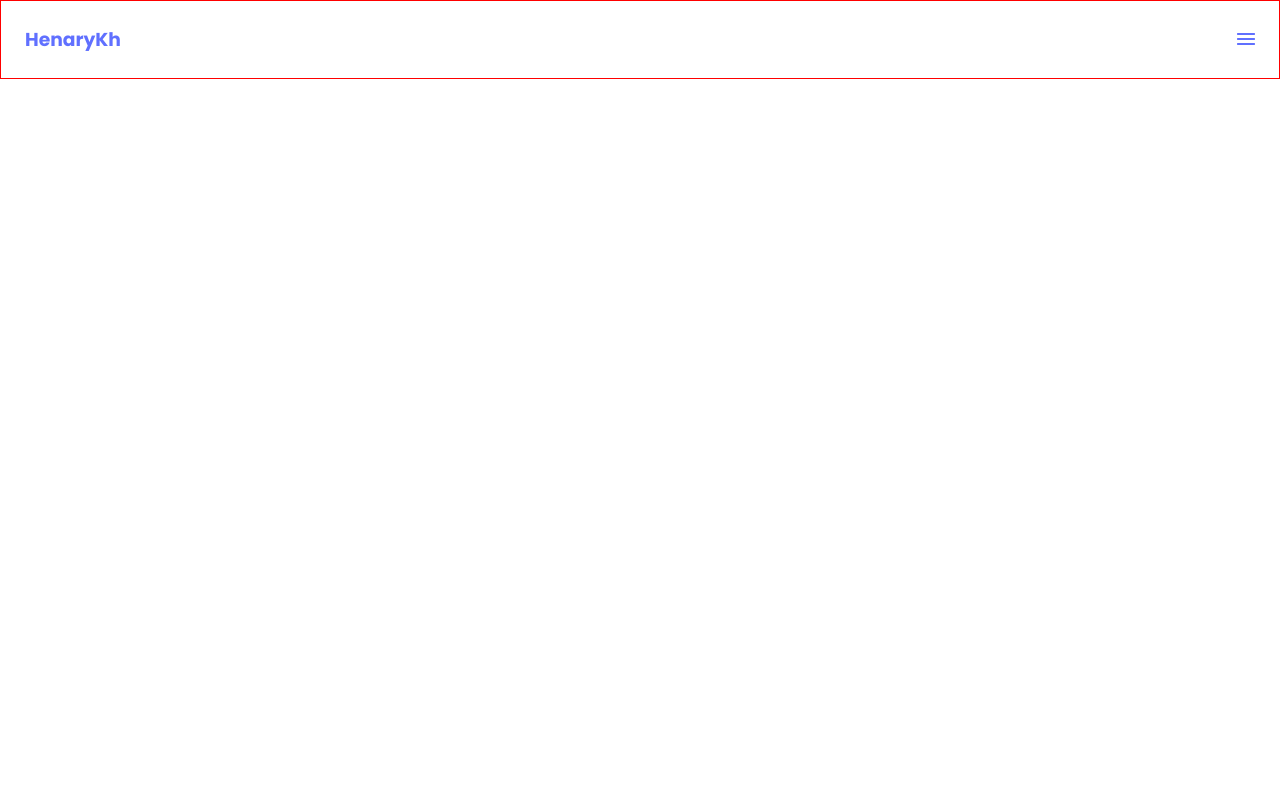
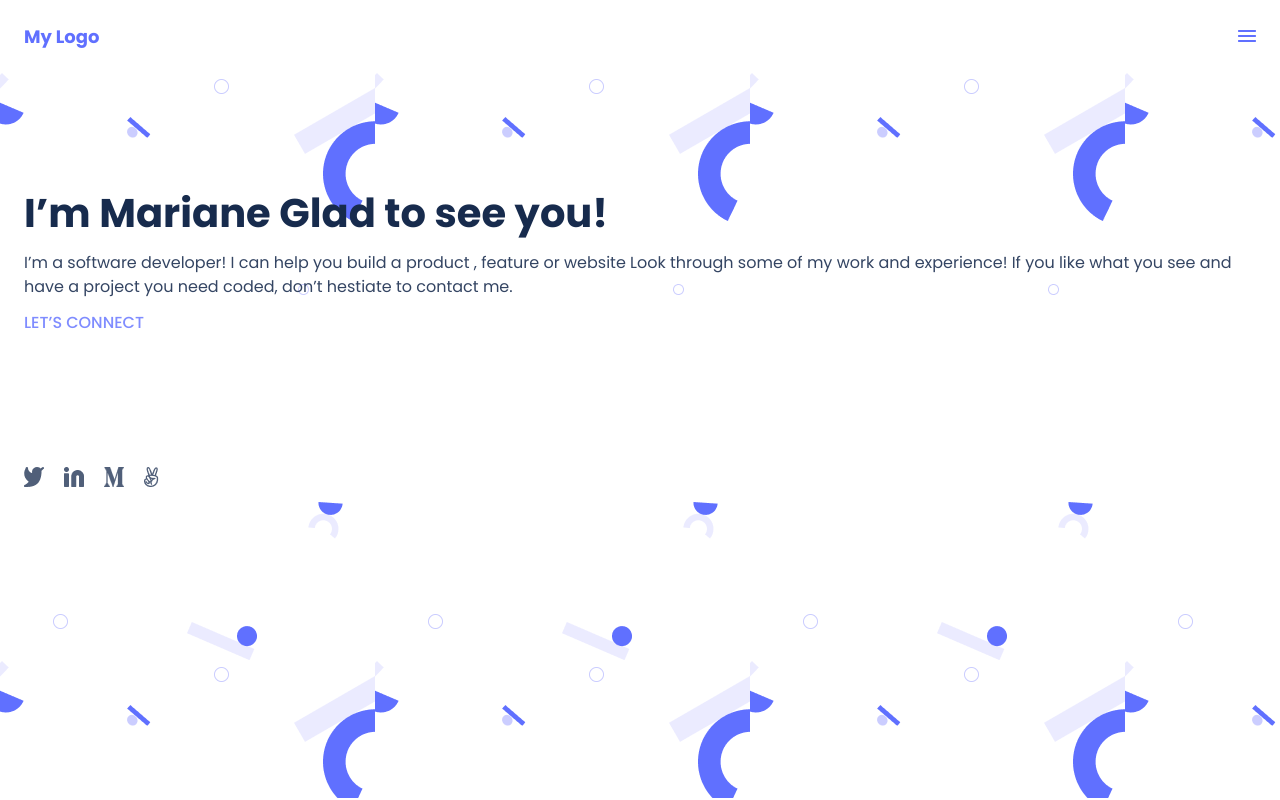
Before and after one commit to HenaryKhuraijam/portfolio, a website: page index.html in a window 1280 px wide. Drawn offline with Linux system fonts and the light colour scheme.

Commit message:
Add Section and Css

```diff
--- a/index.html
+++ b/index.html
@@ -12,13 +12,31 @@
 <body>
     <header>
         <div >
-            <h3>HenaryKh</h3>
+            <h1 class="brand">My Logo</h1>
         </div>
         <nav>
-            <img src="images/menuIcon.png" alt=" menu">
+            <img class="menuIcon" src="images/menuIcon.png" alt=" menu">
         </nav>
     </header>
-    <main></main>
+    <main>
+        <section class="headline">
+            <h2 class="introduce">I’m Mariane
+                Glad to see you!</h2>
+             <p class="discription">I’m a software developer! I can help you build a product , feature or website Look through some of my work and experience! If you like what you see and have a project you need coded, don’t hestiate to contact me.</p>
+             <p class="contact">LET’S CONNECT</p>
+
+             <ul class="social-connection">
+                <img src="images/twiter.png" alt="twiter">
+                <img src="images/Linkedin icon.png" alt="Linkedin">
+                <img src="images/M.png" alt="M">
+                <img src="images/V.png" alt="V">
+
+        </ul>
+
+        </section>
+
+
+    </main>
     <footer></footer>
 </body>
 </html>
--- a/style.css
+++ b/style.css
@@ -13,7 +13,6 @@ header {
   align-items: center;
   color: #6070ff;
   padding: 24px;
-  border: 1px solid red;
 }
 
 .brand {
@@ -23,3 +22,49 @@ header {
   letter-spacing: 0;
   text-align: center;
 }
+
+.headline {
+  background-image: url("./images/backgroundImage.png");
+  height: calc(100vh - 75px);
+  display: flex;
+  flex-direction: column;
+  align-items: flex-start;
+  padding: 114px 24px;
+  gap: 12px;
+}
+
+.introduce {
+  color: #172b4d;
+  font-size: 40px;
+  font-weight: 700;
+  line-height: 52px;
+  letter-spacing: 0;
+  text-align: left;
+}
+
+.discription {
+  color: #344563;
+  font-size: 16px;
+  font-weight: 400;
+  line-height: 24px;
+  letter-spacing: 0;
+  text-align: left;
+}
+
+.contact {
+  font-size: 16px;
+  font-weight: 500;
+  line-height: 24px;
+  letter-spacing: 0;
+  text-align: left;
+  color: #7f8cff;
+}
+
+.social-connection {
+  text-decoration: none;
+  list-style: none;
+  display: flex;
+  gap: 20px;
+  position: absolute;
+  margin-top: 280px;
+}
```
Also changed, not shown: images/Linkedin icon.png (added), images/M.png (added), images/V.png (added), images/backgroundImage.png (added), images/twiter.png (added).
